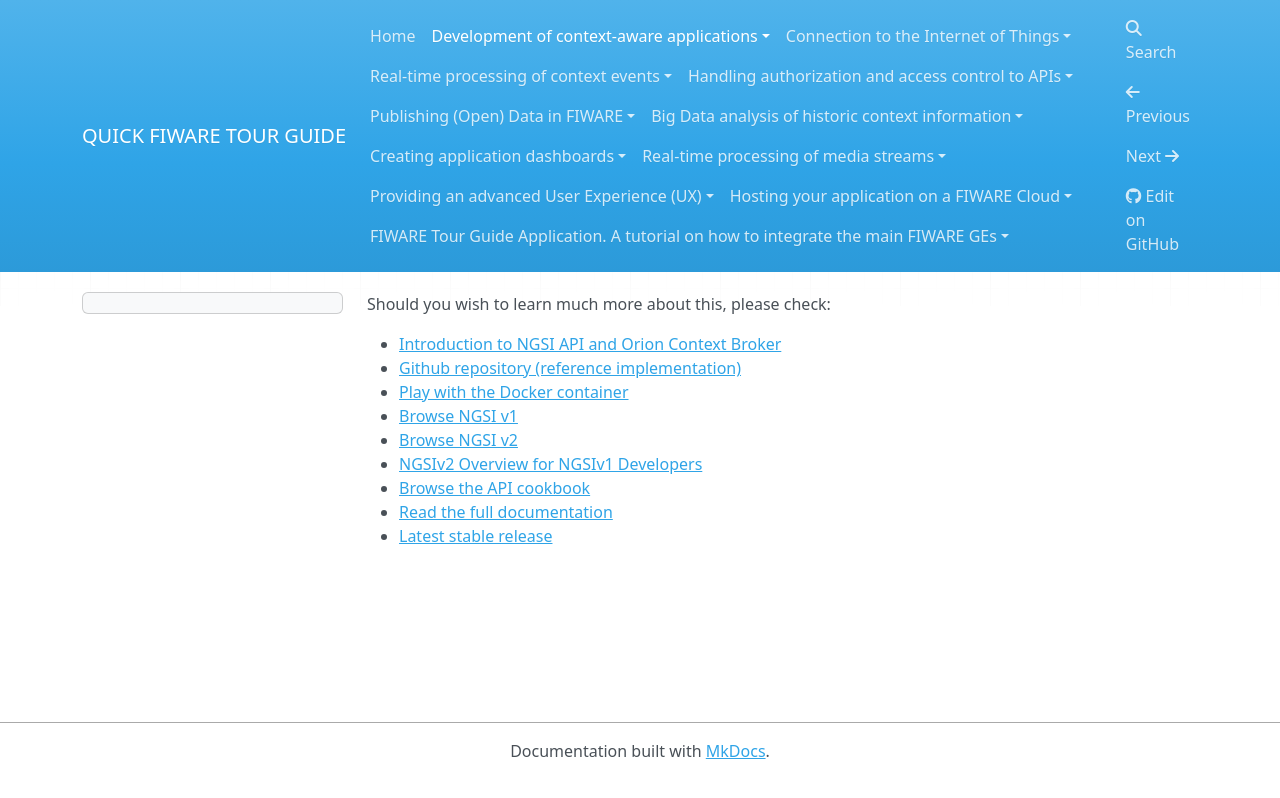
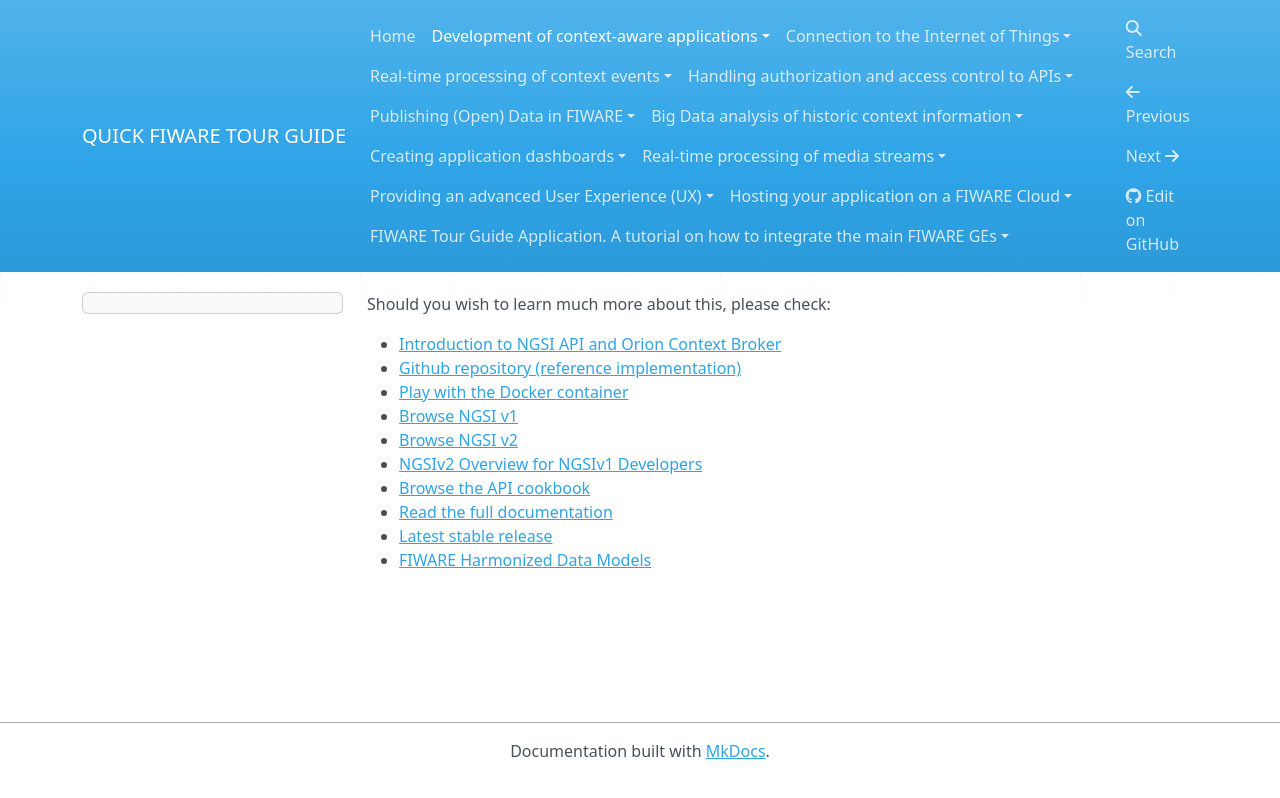
Before and after one commit to FIWARE-Ops/docs.TourGuide, an MkDocs documentation site: the page built from doc/development-context-aware-applications/deep-dive.md, in a window 1280 px wide. Shown: the top 798 px of the page. Built offline with MkDocs 1.6.1, drawn with Linux system fonts in a browser that asks for light colours; nearby versions of some CDN libraries; comment, search, counter and statistics services are not loaded; old or Windows-style settings are respelled for this version of MkDocs.

Commit message:
ADD Link to harmonized data models (#49)

```diff
--- a/doc/development-context-aware-applications/deep-dive.md
+++ b/doc/development-context-aware-applications/deep-dive.md
@@ -9,3 +9,4 @@ Should you wish to learn much more about this, please check:
    - [Browse the API cookbook](http://fiware.github.io/specifications/ngsiv2/latest/cookbook/)
    - [Read the full documentation](http://fiware-orion.readthedocs.org/en/latest/)
    - [Latest stable release](https://github.com/Fiware/context.Orion/releases/latest)
+   - [FIWARE Harmonized Data Models](https://schema.fiware.org)
```
